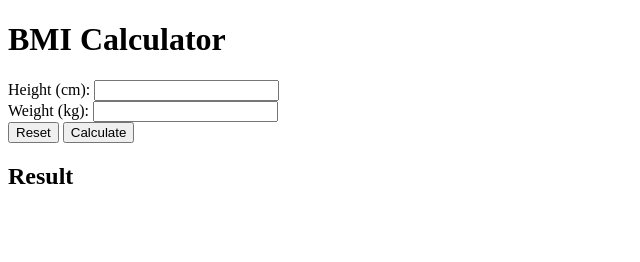
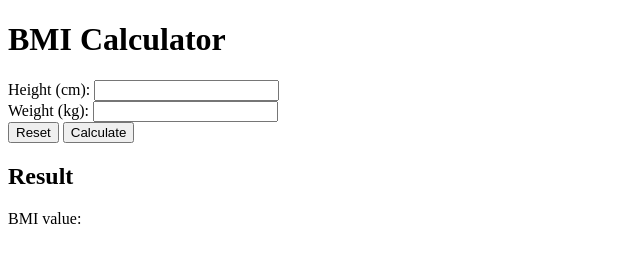
Before and after one commit to HaseebAhmed6/bmi-calculator, a plain HTML site: page index.html in a window 1280 px wide. Shown: the full height of the page, 0-640 px from the left. Drawn offline with Linux system fonts and the light colour scheme.

Commit message:
feat: add bmi value output label

```diff
--- a/index.html
+++ b/index.html
@@ -25,5 +25,6 @@
         </form>
         <div id="result">
           <h2>Result</h2>
+          <p>BMI value: <span id="bmi-value"></span></p>
 </body>
 </html>
```
